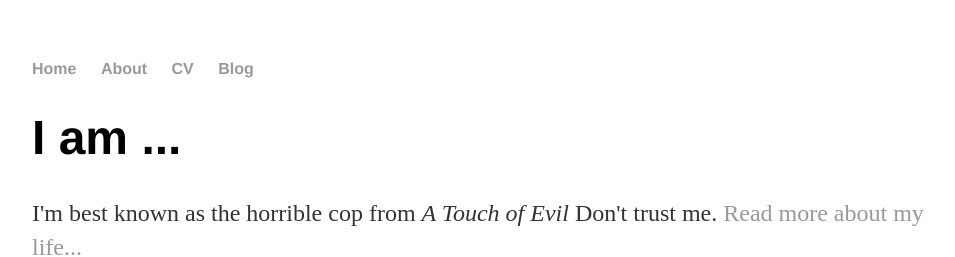
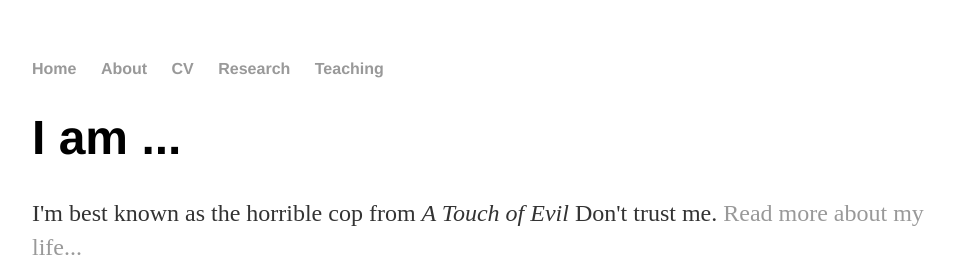
Before and after one commit to vminni/vminni.github.io, a Jekyll site: the page built from index.html, in a window 1280 px wide. Shown: the top 257 px of the page, without its empty margins (160-1115 px from the left). Built offline with Jekyll 4.4.1, drawn with Linux system fonts in a browser that asks for light colours.

Commit message:
Update default.html
Updated the main headings for navigation

```diff
--- a/_layouts/default.html
+++ b/_layouts/default.html
@@ -11,7 +11,8 @@
 	        		<li><a href="/">Home</a></li>
 		        	<li><a href="/about">About</a></li>
 	        		<li><a href="/cv">CV</a></li>
-	        		<li><a href="/blog">Blog</a></li>
+	        		<li><a href="/research">Research</a></li>
+				<li><a href="/teaching">Teaching</a></li>
 	    		</ul>
 			</nav>
 			<div class="container">
@@ -21,7 +22,7 @@
 			</div><!-- /.container -->
 			<footer>
 	    		<ul>
-	        		<li><a href="mailto:hankquinlanhub@gmail.com">email</a></li>
+	        		<li><a href="mailto:xxx@xxx.com">email</a></li>
 	        		<li><a href="https://github.com/hankquinlan">github.com/hankquinlan</a></li>
 				</ul>
 			</footer>
```
